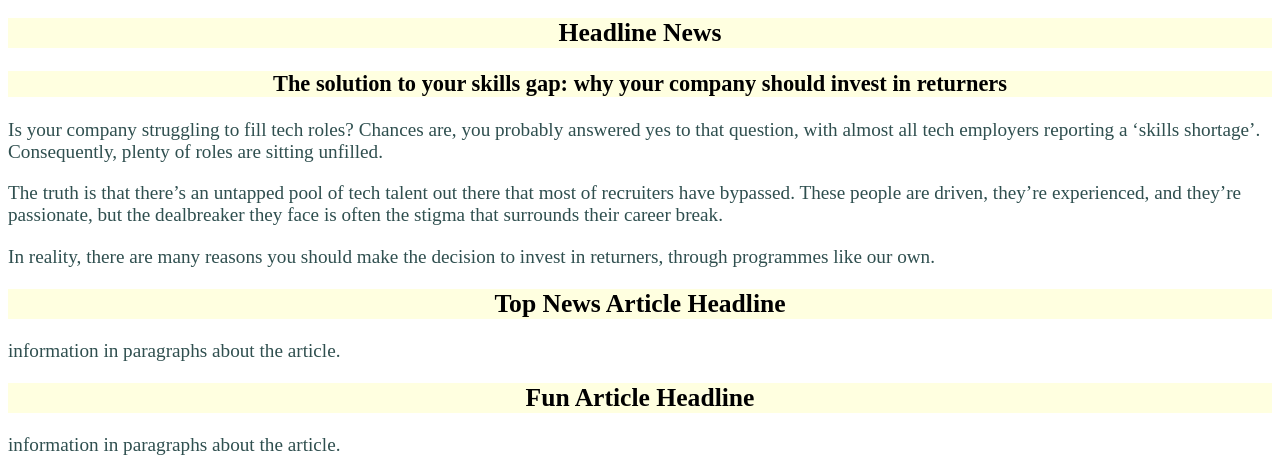
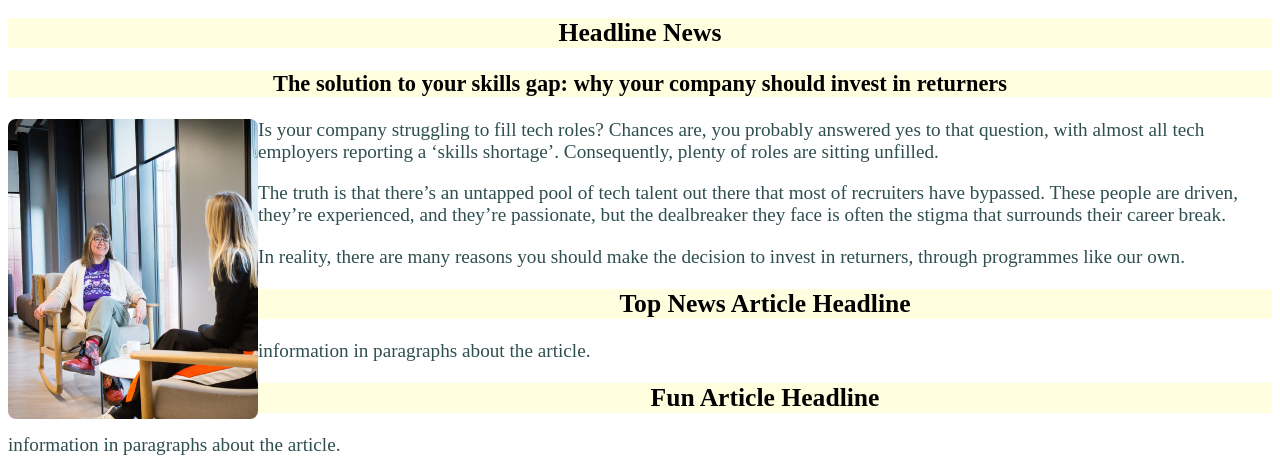
Before and after one commit to jorosun/semantic-html-accessibility, a plain HTML site: page index.html in a window 1280 px wide. Shown: the part 580-1053 px from the top of the page. Drawn offline with Linux system fonts and the light colour scheme; a script that the page names is missing.

Commit message:
image added

```diff
--- a/index.html
+++ b/index.html
@@ -33,6 +33,10 @@
             The solution to your skills gap: why your company should invest in
             returners
           </h3>
+          <img
+            src="images/returner-sat-in-chair.jpg"
+            alt="Returner sat in a chair"
+          />
           <p>
             Is your company struggling to fill tech roles? Chances are, you
             probably answered yes to that question, with almost all tech
--- a/style.css
+++ b/style.css
@@ -62,6 +62,13 @@ li a {
   text-decoration: none;
 }
 
+img {
+  border-radius: 8px;
+  width: 250px;
+  height: 300px;
+  float: left;
+}
+
 .flex-container {
   display: flex;
   width: 100%;
```
